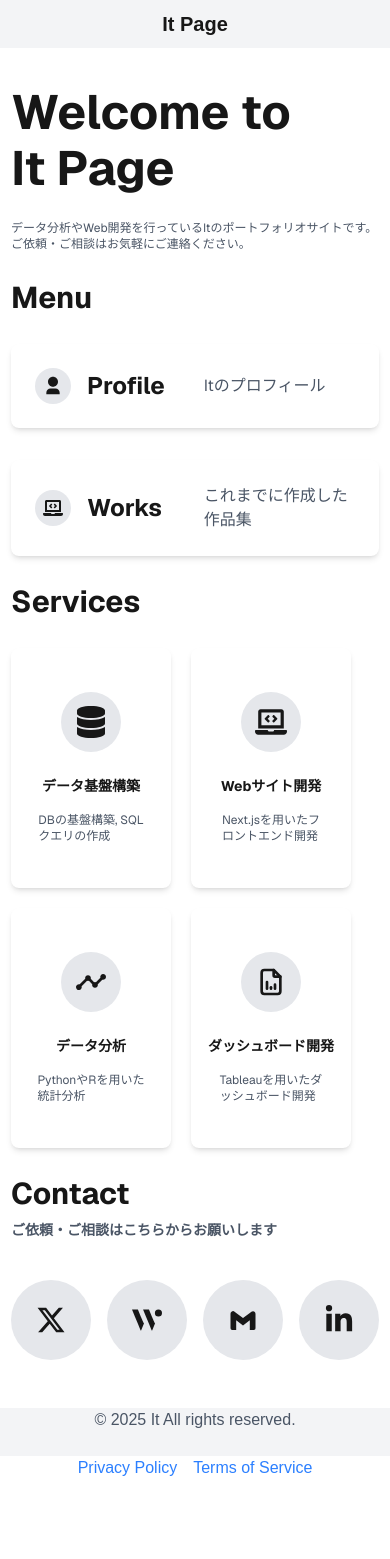
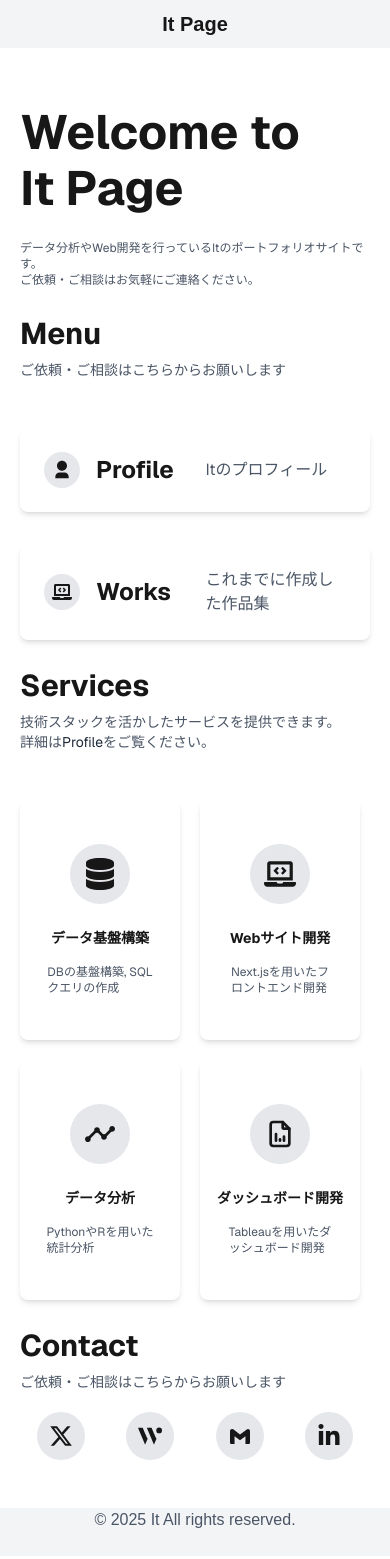
Before and after one commit to itto1018/It_homepage, a Next.js app: page / in a window 390 px wide. Shown: the top 1559 px of the page. Before the commit the page ends 1480 px from the top, so only its background shows below. Built offline with nearby package versions, Linux system fonts and the light colour scheme.

Commit message:
fix: social_like_icon

```diff
--- a/src/app/page.tsx
+++ b/src/app/page.tsx
@@ -5,7 +5,7 @@ import MenuLinkCard from "@/components/MenuLinkCard";
 
 export default function Home() {
   return (
-    <div className="justify-items-center gap-5 px-5 py-5 font-[family-name:var(--font-geist-sans)] lg:gap-10 lg:px-30 lg:py-10">
+    <div className="justify-items-center gap-5 px-5 py-10 font-[family-name:var(--font-geist-sans)] lg:gap-10 lg:px-10 lg:py-15">
       <main className="row-start-2 flex flex-col gap-2 items-start lg:gap-7">
         {/* top */}
         <div className="flex flex-col gap-5 px-0 py-5 lg:py-10 lg:px-5">
@@ -25,6 +25,9 @@ export default function Home() {
         <div className="flex flex-col items-start">
           <h2 className="text-3xl font-bold lg:text-5xl">Menu</h2>
         </div>
+        <div className="pb-5">
+          <p className="text-sm text-gray-600 lg:text-xl">ご依頼・ご相談はこちらからお願いします</p>
+        </div>
         <div className="my-5 flex w-full flex-col gap-8 md:gap-10">
           <MenuLinkCard title="Profile" discript="Itのプロフィール" url="/" />
           <MenuLinkCard title="Works" discript="これまでに作成した作品集" url="/" />
@@ -32,6 +35,20 @@ export default function Home() {
         {/* Services */}
         <div className="flex flex-col items-start">
           <h2 className="text-3xl font-bold lg:text-5xl">Services</h2>
+        </div>
+        <div className="pb-5">
+          <p className="text-sm text-gray-600 lg:text-xl">
+            技術スタックを活かしたサービスを提供できます。
+            <br />
+            詳細は
+            <a
+              href="/"
+              className="text-gray-800 hover:text-blue-600 underline-offset-4 hover:underline"
+            >
+              Profile
+            </a>
+            をご覧ください。
+          </p>
         </div>
         <div className="my-5 grid grid-cols-2 md:grid-cols-2 lg:grid-cols-4 justify-between gap-5">
           <ServiceModalCard title="データ基盤構築" discript="DBの基盤構築, SQLクエリの作成" />
@@ -48,11 +65,11 @@ export default function Home() {
         </div>
         <div className="flex w-full flex-col items-start lg:flex-row lg:justify-between lg:items-center">
           <div className="pb-5 lg:pb-0">
-            <p className="text-sm font-bold text-gray-600 lg:text-xl">
+            <p className="text-sm text-gray-600 lg:text-xl">
               ご依頼・ご相談はこちらからお願いします
             </p>
           </div>
-          <div className="flex my-5 w-full gap-4 lg:w-auto lg:gap-6">
+          <div className="flex w-full space-x-6 lg:w-auto justify-evenly content-center">
             <SocialLinkIcon type="X" url={"https://x.com/itto1018"} />
             <SocialLinkIcon type="Wantedly" url={"https://www.wantedly.com/id/Itto_Okmr"} />
             <SocialLinkIcon type="Mail" url={"mailto:itto.mura@gmail.com"} />
--- a/src/components/SocialLinkIcon.tsx
+++ b/src/components/SocialLinkIcon.tsx
@@ -10,10 +10,10 @@ export type Props = {
 };
 
 const iconMap = {
-  X: <FaXTwitter size={30} />,
-  Wantedly: <SiWantedly size={30} />,
-  Mail: <BiLogoGmail size={30} />,
-  LinkedIn: <FaLinkedinIn size={30} />,
+  X: <FaXTwitter className="w-6 h-6 md:w-8 md:h-8" />,
+  Wantedly: <SiWantedly className="w-6 h-6 md:w-8 md:h-8" />,
+  Mail: <BiLogoGmail className="w-6 h-6 md:w-8 md:h-8" />,
+  LinkedIn: <FaLinkedinIn className="w-6 h-6 md:w-8 md:h-8" />,
 };
 
 const SocialLinkCard: FC<Props> = props => {
@@ -25,7 +25,7 @@ const SocialLinkCard: FC<Props> = props => {
       href={url}
       target="_blank"
       rel="noopener noreferrer"
-      className="mb-2 flex h-20 w-20 items-center justify-center rounded-full bg-gray-200 transition hover:bg-gray-300"
+      className="mb-2 flex h-12 w-12 md:h-16 md:w-16 items-center justify-center rounded-full bg-gray-200 transition hover:bg-gray-300"
       aria-label={type}
     >
       {icon}
```
